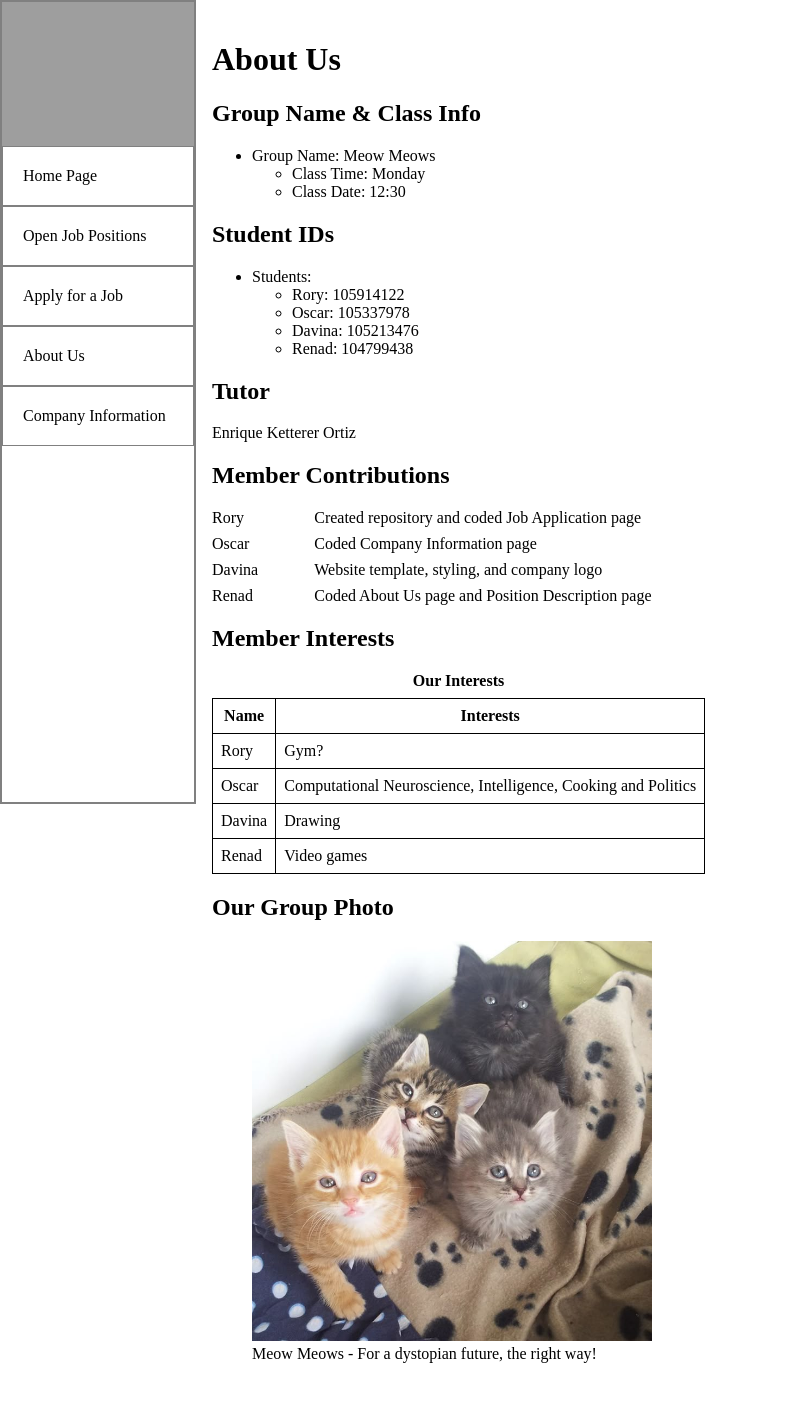
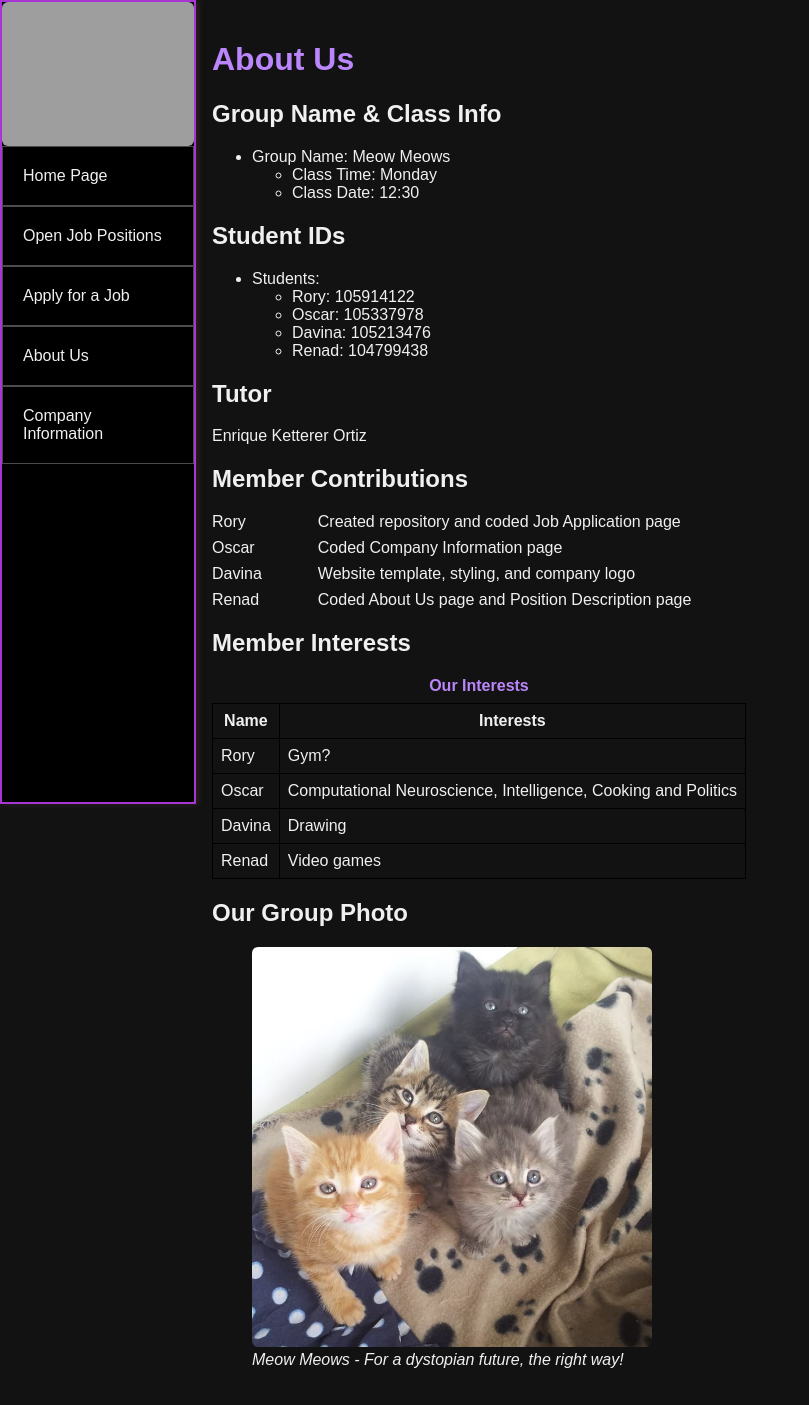
Before and after one commit to RoryNorbury/COS10026-Project-Part-1, a PHP site: page /about.html in a window 1280 px wide. Shown: the whole page, without its empty margins (0-809 px from the left). Before the commit the page ends 1363 px from the top, so only its background shows below. Run offline with PHP 8.4, Linux system fonts and the light colour scheme; grey boxes are pictures that could not be loaded.

Commit message:
Added index.html

```diff
--- a/styles/styles.css
+++ b/styles/styles.css
@@ -53,3 +53,89 @@ dl.contributions {
     font-weight: bold;
     margin-bottom: 0.5em;
   }
+
+  html, body {
+    font-family: "Poppins", sans-serif;
+    background: #121212;               /* dark background color */
+    color: #f0f0f0;                    /* light text color */
+  }
+
+  nav {
+    background-color: #1b1b2f;
+    border-color: #4b4b4b;  /* override the gray border with a darker gray */
+    box-shadow: 2px 0 6px rgba(0, 0, 0, 0.5);
+  }
+
+  nav a {
+    color: #f0f0f0;       /* keep text white/light */
+    border-color: #4b4b4b;/* match the nav’s border color */
+    background-color: transparent;
+    transition: background-color 0.3s ease;
+  }
+
+  nav a:hover {
+    background-color: #3a3a5c;
+  }
+  h1{
+    color: #bb86fc;
+  }
+
+
+  p, li, dd, td {
+    color: #f0f0f0;
+  }
+
+  caption {
+    color: #bb86fc;
+  }
+
+  img {
+    border-radius: 6px;
+  }
+
+  figcaption {
+    color: #f0f0f0;
+    font-style: italic;
+  }
+
+  fieldset {
+    border: 2px solid #643f90;
+    margin-bottom: 20px;
+    background-color: #2c2c3a; /* subtle dark background for the fieldset */
+  }
+  legend {
+    color: #895ac2;
+    font-weight: bold;
+  }
+  input[type="text"],
+  input[type="email"],
+  input[type="tel"],
+  select,
+  textarea {
+    background-color: #2c2c3a;
+    color: #ffffff;
+    border: 1px solid #4b4b4b;
+    border-radius: 4px;
+    padding: 8px;
+    margin-bottom: 10px;
+  }
+
+  /* Submit button style */
+  input[type="submit"] {
+    background-color: #bb86fc;
+    border: none;
+    color: #121212;
+    padding: 10px 20px;
+    cursor: pointer;
+    font-weight: bold;
+    transition: background-color 0.3s ease;
+  }
+  input[type="submit"]:hover {
+    background-color: #9f6fde;
+  }
+
+  nav {
+    background-color: #000000;
+    border-color: #a736d4;  /* Changed from #4b4b4b to white for a more contrasting border */
+    box-shadow: 2px 0 6px rgba(77, 52, 52, 0.5);
+  }
```
